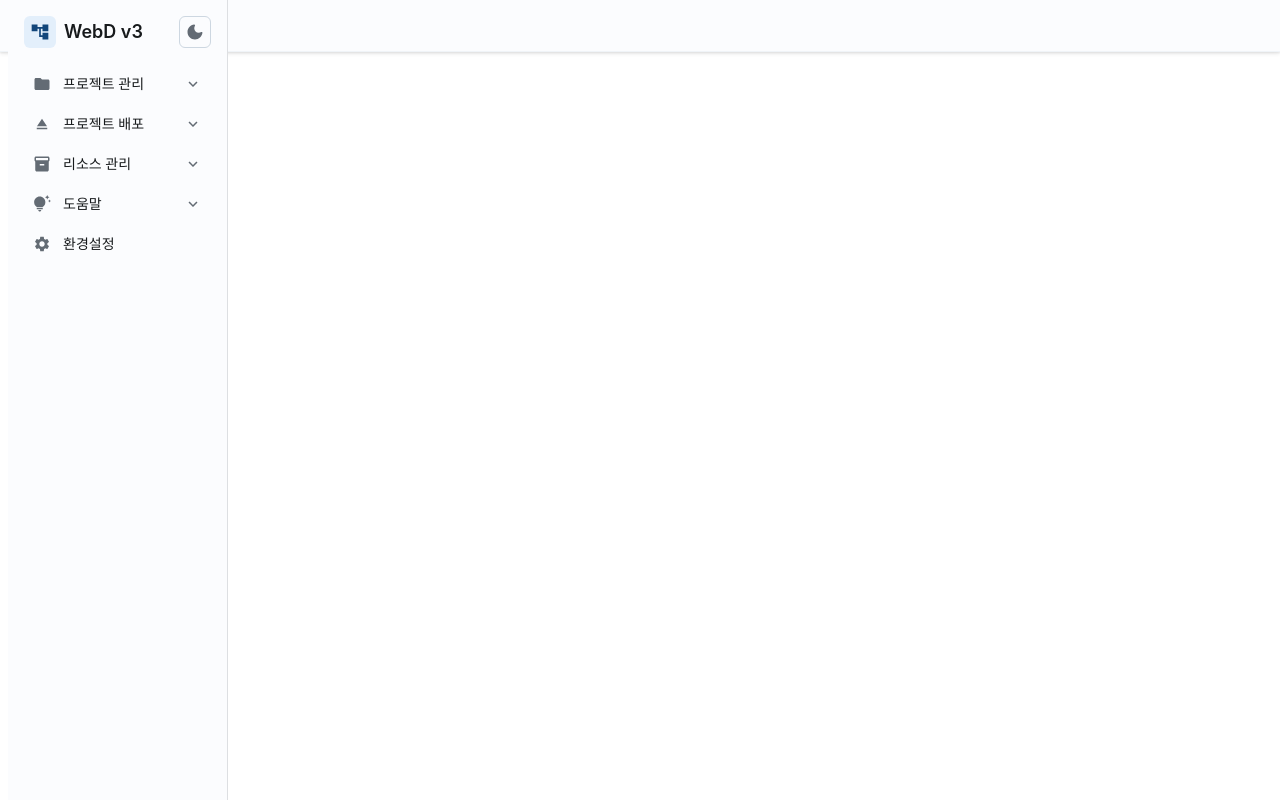
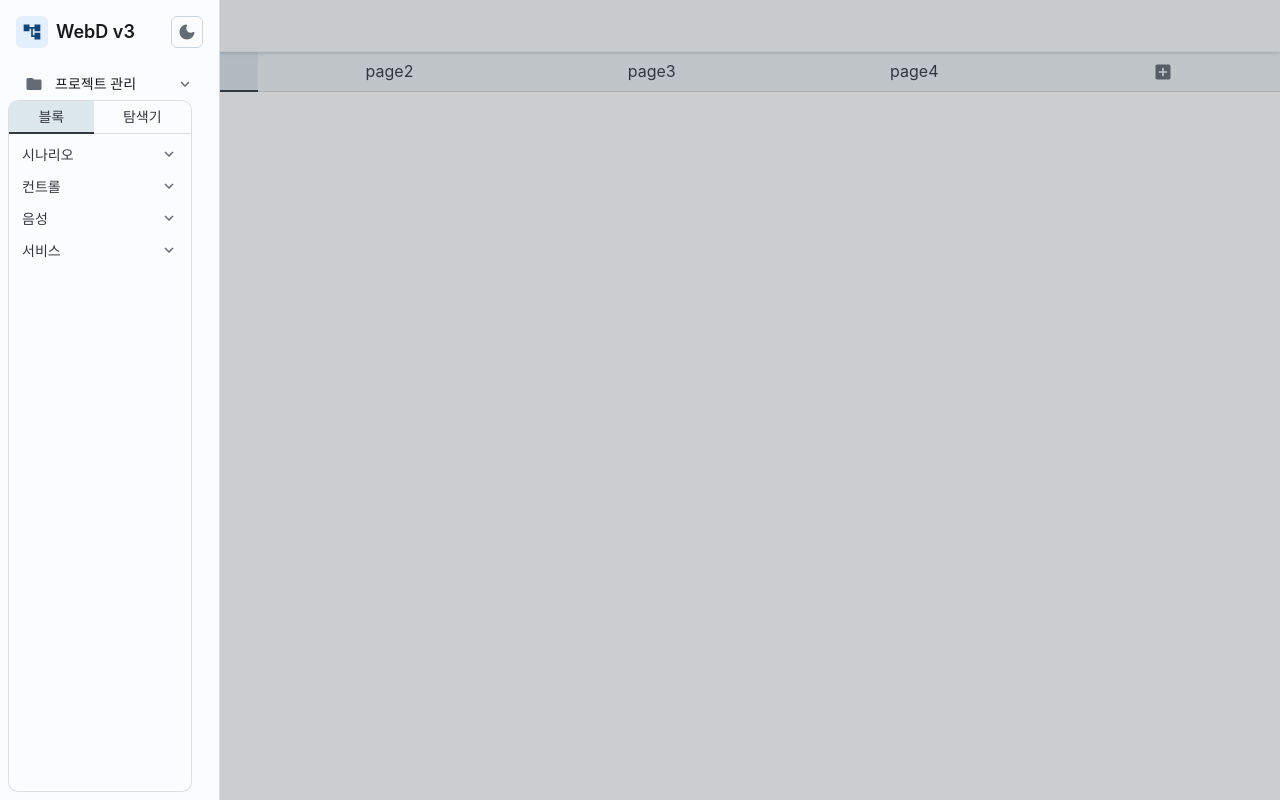
Before and after one commit to tjdrhd1207/diagramV3, a React (Vite) app: page / in a window 1280 px wide. Both pictures are taken after a click on the button 24 px from the left and 25 px from the top of the page. Built offline with nearby package versions, Linux system fonts and the light colour scheme.

Commit message:
[v0.0.2-mui] MenuBar 토클 기능 추가, FlowEditor 디자인 변경 - MenuBar 사용 중 공백 클릭 시 사라지도록 수정 - FlowEditor SideBar 탭으로 변경 - ProjectExplorer 개발 중

```diff
--- a/package.json
+++ b/package.json
@@ -15,6 +15,7 @@
 		"@fontsource/inter": "^5.0.15",
 		"@mui/icons-material": "^5.14.19",
 		"@mui/joy": "^5.0.0-beta.16",
+		"@mui/x-tree-view": "^6.17.0",
 		"react": "^18.2.0",
 		"react-dom": "^18.2.0",
 		"react-redux": "^8.1.3"
--- a/src/App.jsx
+++ b/src/App.jsx
@@ -12,7 +12,7 @@ export default function WebDTemplate() {
 			>
 				<Header />
 				{/* <MenuBar /> */}
-				{/* <Box
+				<Box
 					component='main'
 					className="MainContent"
 					sx={{
@@ -23,7 +23,7 @@ export default function WebDTemplate() {
 					}}
 				>
 					<FlowEditor />
-				</Box> */}
+				</Box>
 			</Box>
 		</CssVarsProvider>
 	);
--- a/src/components/BlockPallete.jsx
+++ b/src/components/BlockPallete.jsx
@@ -13,7 +13,7 @@ const [...groups] = DesignerMeta.groups;
 
 function BlockItems() {
 	return (
-		<AccordionGroup size="sm" disableDivider>
+		<AccordionGroup size="sm" disableDivider sx={{ borderRadius: 0 }}>
 			{
 				DesignerMeta.groups.map((group) => {
 					const category = group.name;
@@ -22,7 +22,7 @@ function BlockItems() {
 						<Accordion key={category}>
 							<AccordionSummary>{category}</AccordionSummary>
 							<AccordionDetails variant="soft">
-								<List size="sm" sx={{ gap: 0.5 }}>
+								<List size="sm" sx={{ gap: 0.5, overflow: 'auto' }}>
 									{nodes.map(node => {
 										return (
 											<ListItemButton key={node}>{DesignerMeta.nodes[node].displayName}</ListItemButton>
@@ -43,28 +43,5 @@ export default function BlockPallete() {
 
 	return (
 		<BlockItems />
-	// 	<AccordionGroup sx={{ }}>
-	// 	<Accordion>
-	// 	  <AccordionSummary>First accordion</AccordionSummary>
-	// 	  <AccordionDetails>
-	// 		Lorem ipsum dolor sit amet, consectetur adipiscing elit, sed do eiusmod
-	// 		tempor incididunt ut labore et dolore magna aliqua.
-	// 	  </AccordionDetails>
-	// 	</Accordion>
-	// 	<Accordion>
-	// 	  <AccordionSummary>Second accordion</AccordionSummary>
-	// 	  <AccordionDetails>
-	// 		Lorem ipsum dolor sit amet, consectetur adipiscing elit, sed do eiusmod
-	// 		tempor incididunt ut labore et dolore magna aliqua.
-	// 	  </AccordionDetails>
-	// 	</Accordion>
-	// 	<Accordion>
-	// 	  <AccordionSummary>Third accordion</AccordionSummary>
-	// 	  <AccordionDetails>
-	// 		Lorem ipsum dolor sit amet, consectetur adipiscing elit, sed do eiusmod
-	// 		tempor incididunt ut labore et dolore magna aliqua.
-	// 	  </AccordionDetails>
-	// 	</Accordion>
-	//   </AccordionGroup>
 	)
 }
--- a/src/components/FlowEditor.jsx
+++ b/src/components/FlowEditor.jsx
@@ -4,6 +4,7 @@ import { Tabs, TabList, Tab, TabPanel, Box, Menu, MenuItem, MenuList, Sheet, Glo
 import { styled } from '@mui/joy/styles';
 import { AddBox, ArrowLeft, ArrowRight, Settings } from '@mui/icons-material';
 import BlockPallete from './BlockPallete';
+import ProjectExplorer from './ProjectExplorer';
 
 const Popup = styled(Popper)({
 	zIndex: 1000,
@@ -166,7 +167,7 @@ export default function FlowEditor() {
 			</Tabs>
 			<Sheet
 				sx={{
-					mt: 'calc(var(--Header-height))',
+					mt: 'calc(var(--Header-height) + var(--Tab-height))',
 					position: 'absolute',
 					top: '0px',
 					width: 'var(--SideBar-width)',
@@ -176,7 +177,8 @@ export default function FlowEditor() {
 					flexDirection: 'column',
 					// borderRight: '1px solid',
 					// borderColor: 'divider',
-					background: 'none'
+					padding: 1,
+					background: 'none',
 				}}
 			>
 				<GlobalStyles
@@ -187,45 +189,33 @@ export default function FlowEditor() {
 						},
 					})}
 				/>
-				<Grid container spacing={0} columns={20} sx={{ flexGrow: 1 }}>
-					<Grid xs={19}>
-						<Box
+				<Sheet
 					sx={{
 						display: 'flex',
 						height: '100%',
-								transform: {
-									xs: hideSideBar ? 'translateX(calc(100% * -1))' : undefined,
-								},
+						transform: hideSideBar ? 'translateX(calc(100% * -1))' : undefined,
+						overflow: 'auto',
 						// transition: 'transform 0.4s, width 0.4s',
-								// borderRight: '1px solid',
-								// borderColor: 'divider',
+						border: '1px solid',
+						borderRadius: '10px',
+						borderColor: 'divider',
+						zIndex: 10000,
+						flexDirection: 'column',
 					}}
 				>
+					<Tabs defaultValue={0} size='sm'>
+						<TabList tabFlex="auto" sx={{ borderRadius: '10px 10px 0px 0px',}}>
+							<Tab>블록</Tab>
+							<Tab>탐색기</Tab>
+						</TabList>
+						<TabPanel sx={{ padding: 0.5 }}>
 							<BlockPallete />
-						</Box>
-					</Grid>
-					<Grid xs={1}>
-						<Box
-							alignItems="center"
-							justifyContent="center"
-							sx={{
-								display: 'flex',
-								height: '100%',
-								transform: {
-									xs: hideSideBar ? 'translateX(calc((var(--SideBar-width) - 10px) * -1))' : undefined,
-								},
-								transition: 'transform 0.4s, width 0.4s',
-								"&:hover": {
-									background: 'lightgrey',
-									// border: '1px inset'
-								},
-							}}
-							onClick={() => setHideSideBar(!hideSideBar)}
-						>
-							{/* {!hideSideBar ? <ArrowLeft /> : <ArrowRight />} */}
-						</Box>
-					</Grid>
-				</Grid>
+						</TabPanel>
+						<TabPanel>
+							{/* <ProjectExplorer /> */}
+						</TabPanel>
+					</Tabs>
+				</Sheet>
 			</Sheet>
 			<Popup
 				id='tab-menu'
--- a/src/components/Header.jsx
+++ b/src/components/Header.jsx
@@ -1,4 +1,4 @@
-import { GlobalStyles, IconButton, Sheet } from "@mui/joy";
+import { Box, GlobalStyles, IconButton, Sheet } from "@mui/joy";
 import MenuIcon from '@mui/icons-material/Menu';
 import MenuBar from "./MenuBar";
 import React from "react";
@@ -33,10 +33,26 @@ export default function Header() {
 				variant="outlined"
 				color="neutral"
 				size="sm"
+				onClick={() => setMenuOpen(!menuOpen)}
 			>
-				<MenuIcon onClick={() => setMenuOpen(!menuOpen)}/>
+				<MenuIcon />
 			</IconButton>
-			<MenuBar open={menuOpen} setOpen={setMenuOpen}/>
+			<MenuBar open={menuOpen} setOpen={setMenuOpen} />
+			<Box
+				sx={{
+					display: menuOpen? 'flex' : 'none',
+					position: 'fixed',
+					zIndex: 9998,
+					top: 0,
+					left: 0,
+					width: '100vw',
+					height: '100vh',
+					backgroundColor: 'var(--joy-palette-background-backdrop)',
+				}}
+				onClick={() => setMenuOpen(!menuOpen)}
+			>
+
+			</Box>
 		</Sheet>
 	)
 }
--- a/src/components/MenuBar.jsx
+++ b/src/components/MenuBar.jsx
@@ -114,17 +114,15 @@ export default function MenuBar(props) {
 		<Sheet
 			className="MenuBar"
 			sx={{
-				display: props.open? 'flex' : 'none',
-				position: { xs: 'fixed' },
+				display: 'flex',
+				position: 'fixed',
 				top: 0,
-				transform: {
-					xs: 'translateX(calc(100% * -1))',
-					md: 'none'
-				},
-				transition: 'transform 0.4s, width 0.4s',
+				left: 'calc(var(--MenuBar-width) * -1)',
+				transform: props.open? 'translateX(var(--MenuBar-width))' : 'none',
+				transition: 'transform 0.4s',
 				p: 2,
 				zIndex: 10000,
-				height: '100vh',
+				height: '100dvh',
 				width: 'var(--MenuBar-width)',
 				flexShrink: 0,
 				flexDirection: 'column',
--- /dev/null
+++ b/src/components/ProjectExplorer.jsx
@@ -0,0 +1,23 @@
+import { TreeView, TreeItem } from "@mui/x-tree-view";
+import { ExpandMore, ChevronRight } from "@mui/icons-material"
+
+export default function ProjectExplorer() {
+	return (
+		<TreeView
+			aria-label="file system navigator"
+			defaultCollapseIcon={<ExpandMore />}
+			defaultExpandIcon={<ChevronRight />}
+			sx={{ height: 240, flexGrow: 1, maxWidth: 400, overflowY: 'auto' }}
+		>
+			<TreeItem nodeId="1" label="Applications">
+				<TreeItem nodeId="2" label="Calendar" />
+			</TreeItem>
+			<TreeItem nodeId="5" label="Documents">
+				<TreeItem nodeId="10" label="OSS" />
+				<TreeItem nodeId="6" label="MUI">
+					<TreeItem nodeId="8" label="index.js" />
+				</TreeItem>
+			</TreeItem>
+		</TreeView>
+	)
+}
```
Also changed, not shown: 1 other file (tests, documents, lock files or other folders). Lines whose indentation alone changed are shown as unchanged.
